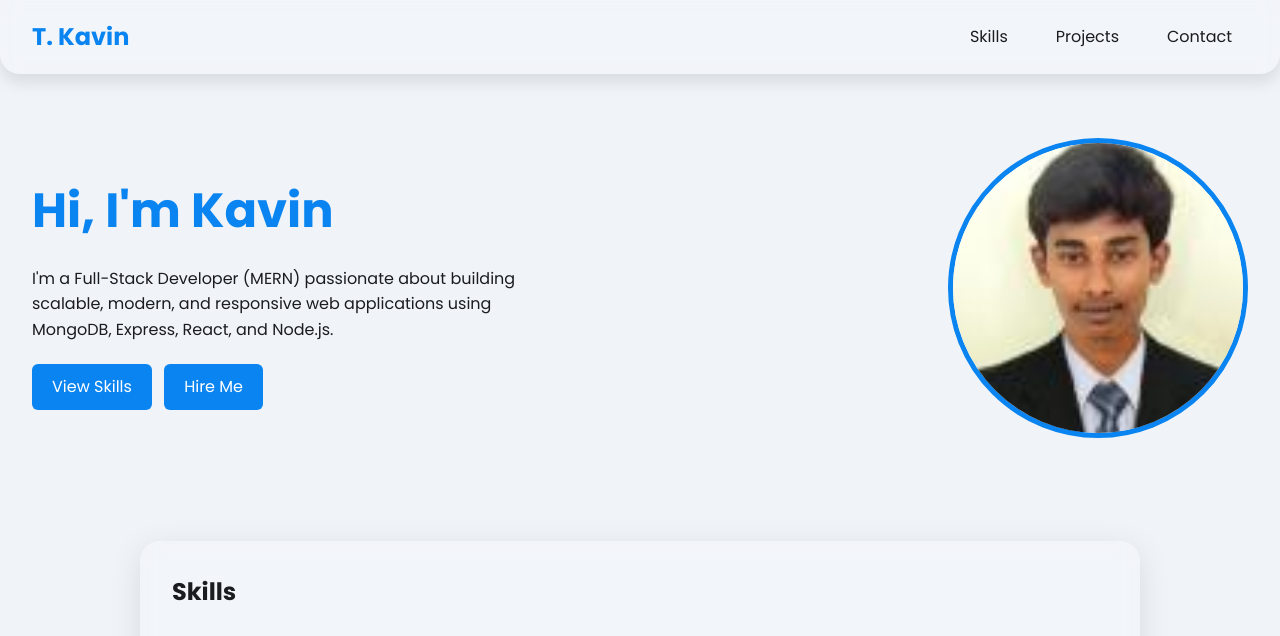
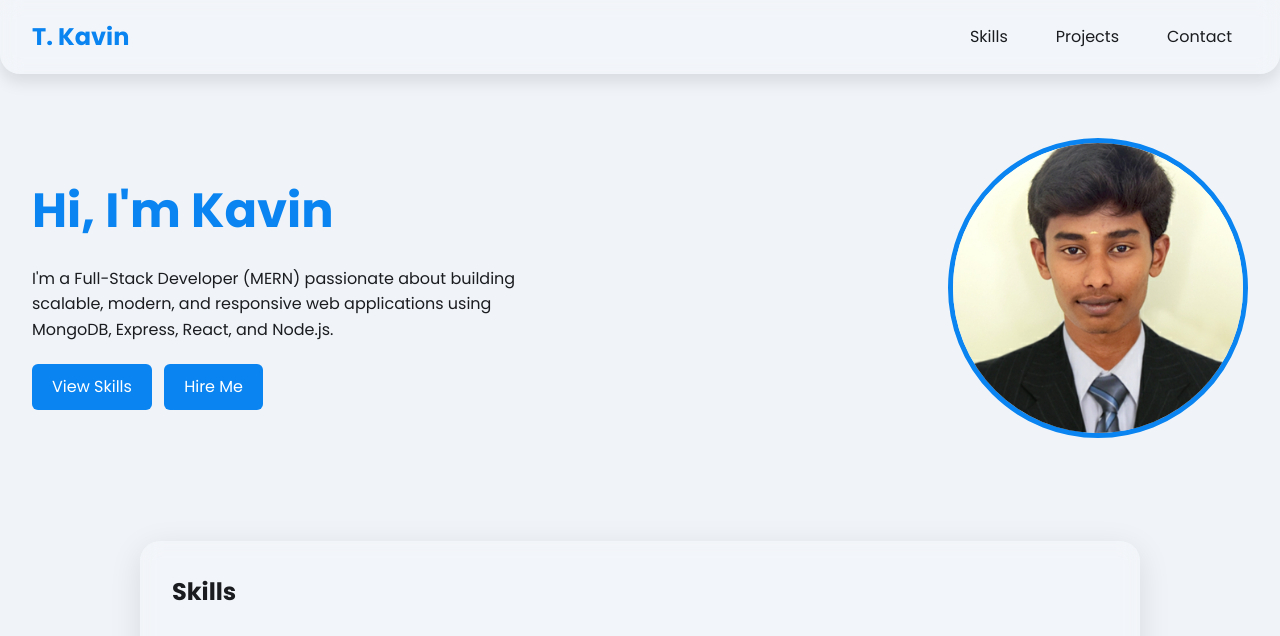
Before and after one commit to kavinthangavel245/kavinthangavel245, a plain HTML site: page index.html in a window 1280 px wide. Shown: the top 636 px of the page. Drawn offline with Linux system fonts and the light colour scheme.

Commit message:
profile pic update

```diff
--- a/index.html
+++ b/index.html
@@ -38,7 +38,7 @@
             </div>
         </div>
         <div class="hero-img">
-            <img src="./assets/kavin.jpg" alt="Kavin headshot">
+            <img src="./assets/myphoto.jpeg" alt="Kavin headshot">
         </div>
     </section>
 
```
